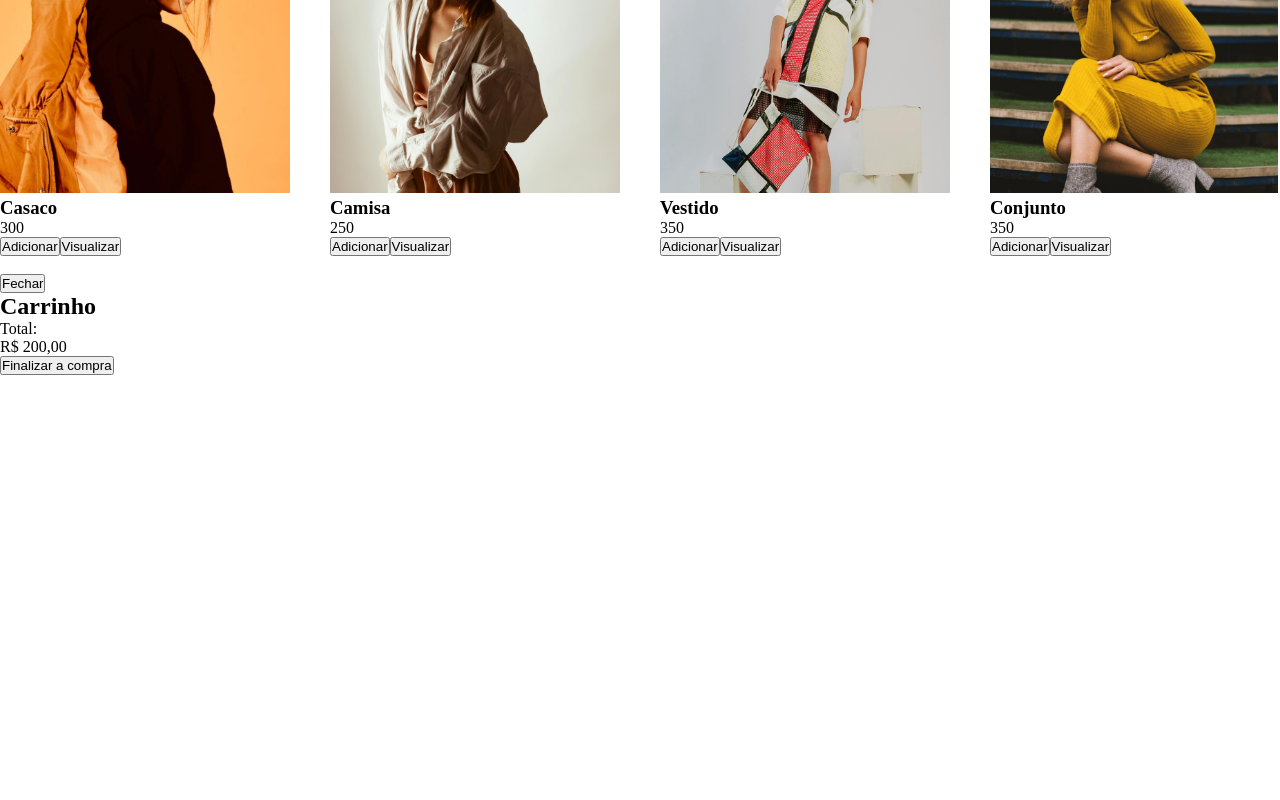
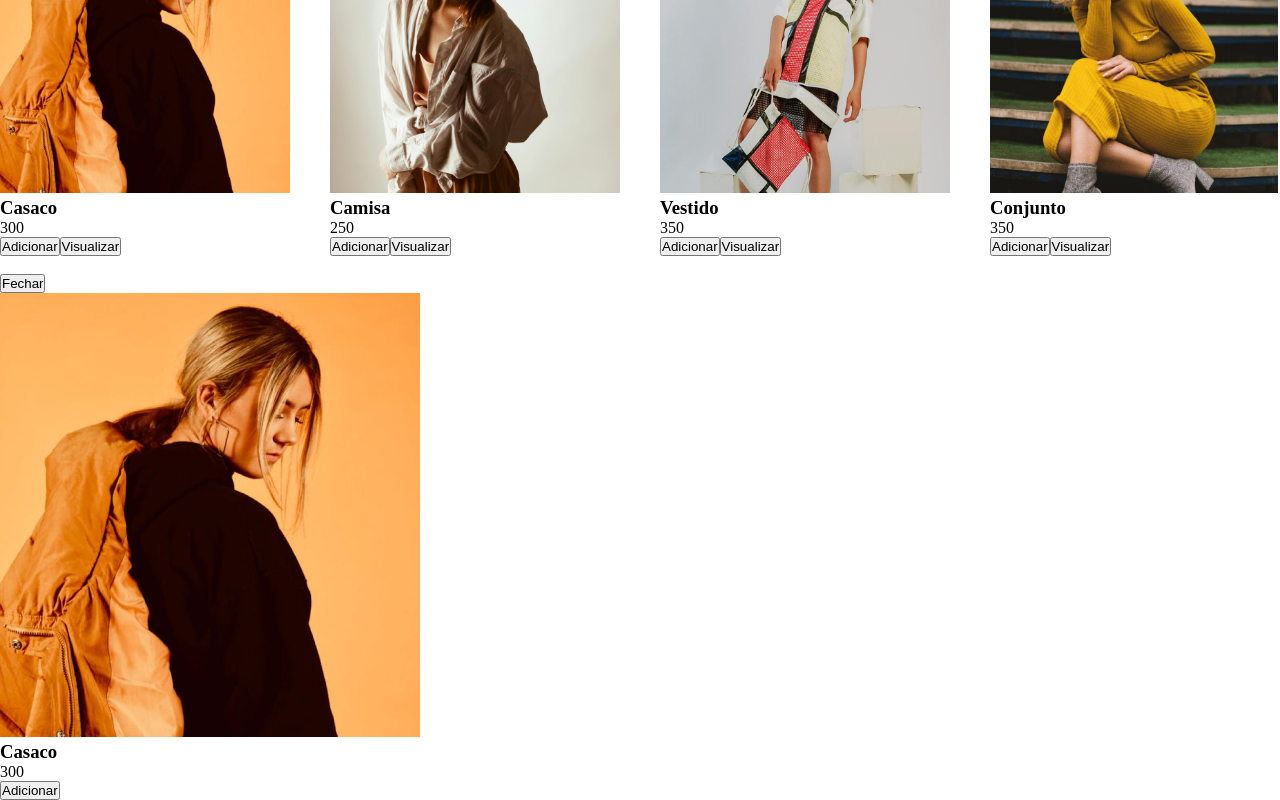
Before and after one commit to josedasilva123/react2-projeto, a React (Vite) app: page / in a window 1280 px wide. Shown: the part 1606-2406 px from the top of the page. Before the commit the page ends 1981 px from the top, so only its background shows below. Built offline with nearby package versions, Linux system fonts and the light colour scheme; the HTML template or start-up script is replaced by a standard one.

Commit message:
modal cart

```diff
--- /dev/null
+++ b/src/components/fragments/modals/ProductModal/index.tsx
@@ -0,0 +1,21 @@
+import { IProduct } from "../../../../interfaces/product.interface";
+import { Modal } from "../Modal";
+
+interface Props {
+   product: IProduct;
+}
+
+export function ProductModal({ product }: Props) {
+   return (
+      <Modal onClose={() => console.log("Fechar")}>
+         <div>
+            <img src={product.img} alt={`Ilustração do produto ${product.name}`} />
+            <div>
+               <h3>{product.name}</h3>
+               <p>{product.price}</p>
+               <button>Adicionar</button>
+            </div>
+         </div>
+      </Modal>
+   );
+}
--- a/src/pages/HomePage/index.tsx
+++ b/src/pages/HomePage/index.tsx
@@ -1,13 +1,14 @@
-import { CartModal } from "../../components/fragments/modals/CartModal";
+import { ProductModal } from "../../components/fragments/modals/ProductModal";
 import { BannerSection } from "../../components/sections/BannerSection";
 import { ProductsSection } from "../../components/sections/ProductsSection";
+import { productList } from "../../data/product.data";
 
 export function HomePage(){
     return(
         <>
             <BannerSection />
             <ProductsSection />
-            <CartModal />
+            <ProductModal product={productList[0]} />
         </>
     )
 }
```
